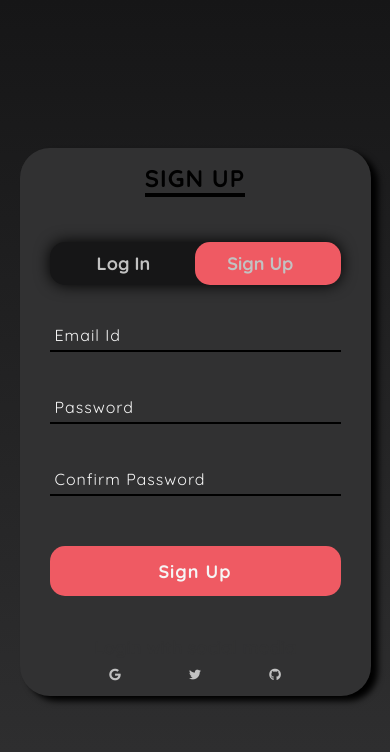
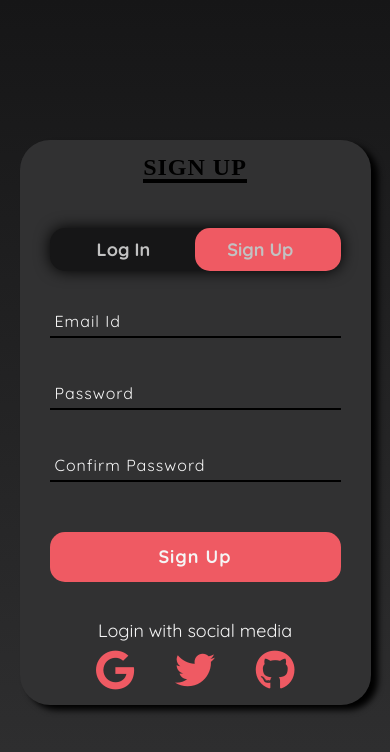
Before and after one commit to Geass-to/Geass-MVP, a React (Vite) app: page /signup in a window 390 px wide. Shown: the top 752 px of the page. Built offline with nearby package versions, Linux system fonts and the light colour scheme.

Commit message:
Completed Auth style

```diff
--- a/package.json
+++ b/package.json
@@ -12,7 +12,8 @@
     "firebase": "^9.18.0",
     "react": "^18.2.0",
     "react-dom": "^18.2.0",
-    "react-router-dom": "^6.9.0"
+    "react-router-dom": "^6.9.0",
+    "react-transition-group": "^4.4.5"
   },
   "devDependencies": {
     "@types/react": "^18.0.24",
--- a/src/App.jsx
+++ b/src/App.jsx
@@ -5,6 +5,8 @@ import { SignUp } from "./components/Auth/SignUp";
 import Home from "./components/HomePage/Home";
 import { Scroll_Items } from "./components/HomePage/Scroll_Items";
 import { Layout } from "./components/Layout";
+import "./styles/style.css";
+import "./styles/animate.css";
 
 function App() {
   return (
--- a/src/components/Auth/Login.jsx
+++ b/src/components/Auth/Login.jsx
@@ -22,7 +22,7 @@ export const Login = () => {
   return (
     <section>
       <div className="imgBox">
-        <img src="src\images\A-Sabukaru-Introduxction-to-manga-Homonculus-hideo-yamamoto5.jpg" alt="IMG" />
+        <img src="src\images\A-Sabukaru-Introduxction-to-manga-Homonculus-color.png" alt="IMG" />
       </div>
       <div className="contentBox">
         <div className="formBox">
@@ -38,7 +38,7 @@ export const Login = () => {
                 <input
                   type="text"
                   className="input-field"
-                  placeholder="User Id"
+                  placeholder="Email Id"
                   required
                 />
               </div>
--- a/src/components/Auth/SignUp.jsx
+++ b/src/components/Auth/SignUp.jsx
@@ -22,7 +22,7 @@ export const SignUp = () => {
   return (
     <section>
       <div className="imgBox">
-        <img src="src\images\A-Sabukaru-Introduxction-to-manga-Homonculus-color.png" alt="IMG" />
+        <img src="src\images\A-Sabukaru-Introduxction-to-manga-Homonculus-hideo-yamamoto5.png" alt="IMG" />
       </div>
       <div className="contentBox">
         <div className="formBox">
--- a/src/components/Layout.jsx
+++ b/src/components/Layout.jsx
@@ -2,7 +2,6 @@ import React from 'react';
 import { Outlet } from 'react-router-dom';
 import { Footer } from './Footer';
 import NavBar from './NavBar';
-import "../styles/style.css";
 
 
 export const Layout = () => {
--- a/src/main.jsx
+++ b/src/main.jsx
@@ -1,6 +1,7 @@
 import React from "react";
 import ReactDOM from "react-dom/client";
 import App from "./App";
+import "./styles/reset.css"
 import { BrowserRouter, Routes, Route } from "react-router-dom";
 
 ReactDOM.createRoot(document.getElementById("root")).render(
--- /dev/null
+++ b/src/styles/animate.css
@@ -0,0 +1,19 @@
+/* Animation for fade in */
+.fade-enter {
+    opacity: 0;
+  }
+
+  .fade-enter-active {
+    opacity: 1;
+    transition: opacity 300ms ease-in;
+  }
+
+  /* Animation for fade out */
+  .fade-exit {
+    opacity: 1;
+  }
+
+  .fade-exit-active {
+    opacity: 0;
+    transition: opacity 300ms ease-in;
+  }
--- a/src/styles/login.css
+++ b/src/styles/login.css
@@ -123,7 +123,7 @@ section .contentBox .formBox .inputBox input {
     border-bottom: 2px solid black;
     font-size: 16px;
     letter-spacing: 1px;
-    color: var(--dark);
+    color: var(--light);
     background: transparent;
     /* border-radius: 20px; */
 }
@@ -156,10 +156,11 @@ section .contentBox .formBox span{
     align-items: center;
 }
 section .contentBox .formBox h3{
-    color: var(--light-dark);
+    color: var(--light);
     text-align: center;
     font-size: 18px;
     margin: 0px 0 30px;
+    font-family: "Quicksand";
 }
 
 section .contentBox .formBox ul{
@@ -177,8 +178,13 @@ section .contentBox .formBox ul li{
     list-style: none;
     /* background-color: aqua; */
     font-size: 40px !important;
-    color: var(--primary) !important;
+    /* color: var(--primary); */
     cursor: pointer;
+}
+
+section .contentBox .formBox ul li i{
+    color: var(--primary);
+    /* background-color: #EF5A63; */
 }
 
 section .contentBox .formBox ul li:hover{
@@ -227,10 +233,10 @@ section .contentBox .formBox ul li:hover{
 #login{
     position: relative;
 }
-
+/*
 #signup{
-     /* display: none;     */
-}
+     display: none;
+} */
 
 
 
@@ -329,7 +335,7 @@ section .contentBox .formBox ul li:hover{
     }
 
     section .contentBox .formBox h3{
-        color: var(--light-dark);
+        color: var(--light);
         text-align: center;
         font-size: 18px;
         margin: 0px 0 10px;
--- /dev/null
+++ b/src/styles/reset.css
@@ -0,0 +1,43 @@
+html, body, div, span, applet, object, iframe,
+h1, h2, h3, h4, h5, h6, p, blockquote, pre,
+a, abbr, acronym, address, big, cite, code,
+del, dfn, em, img, ins, kbd, q, s, samp,
+small, strike, strong, sub, sup, tt, var,
+b, u, i, center,
+dl, dt, dd, ol, ul, li,
+fieldset, form, label, legend,
+table, caption, tbody, tfoot, thead, tr, th, td,
+article, aside, canvas, details, embed,
+figure, figcaption, footer, header, hgroup,
+menu, nav, output, ruby, section, summary,
+time, mark, audio, video {
+	margin: 0;
+	padding: 0;
+	border: 0;
+	font-size: 100%;
+	font: inherit;
+	vertical-align: baseline;
+}
+/* HTML5 display-role reset for older browsers */
+/* article, aside, details, figcaption, figure,
+footer, header, hgroup, menu, nav, section {
+	display: block;
+} */
+body {
+	line-height: 1;
+}
+ol, ul {
+	list-style: none;
+}
+blockquote, q {
+	quotes: none;
+}
+blockquote:before, blockquote:after,
+q:before, q:after {
+	content: '';
+	content: none;
+}
+table {
+	border-collapse: collapse;
+	border-spacing: 0;
+}
```
Also changed, not shown: 2 other files (tests, documents, lock files or other folders).
